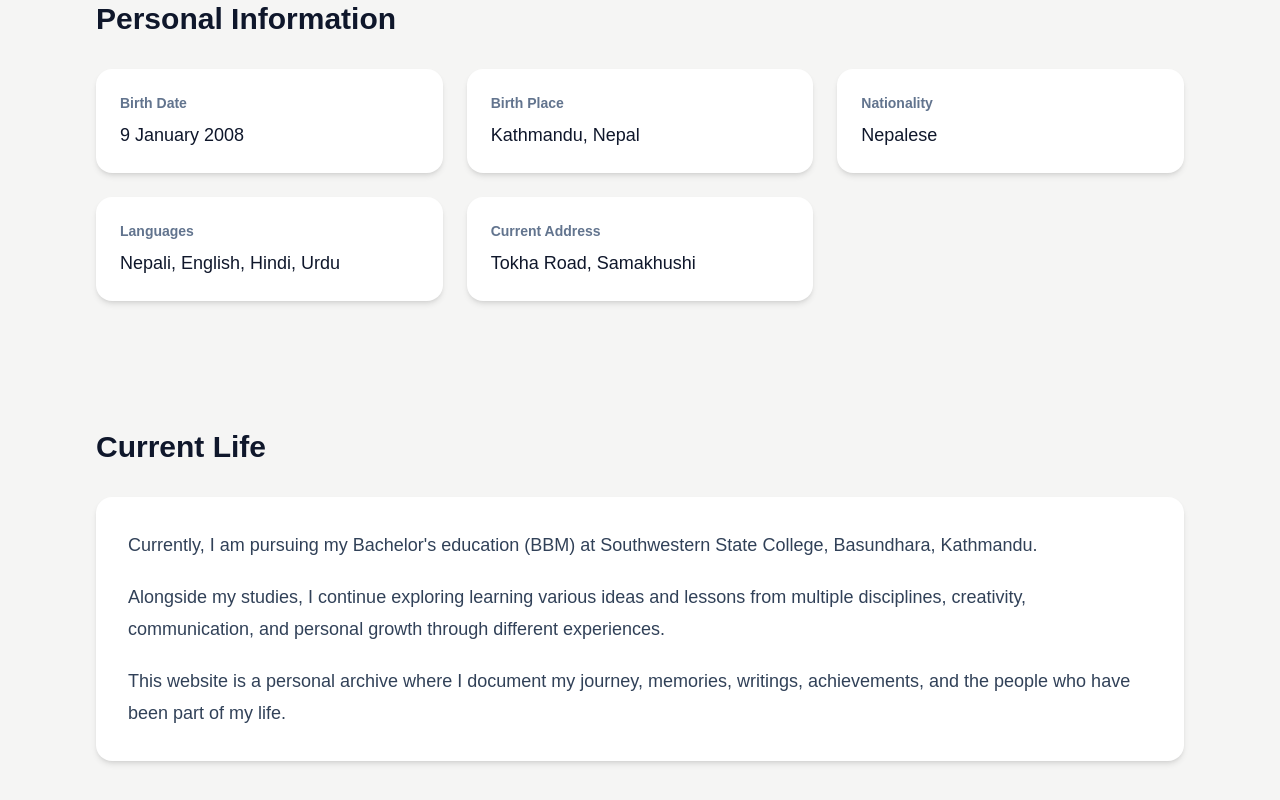
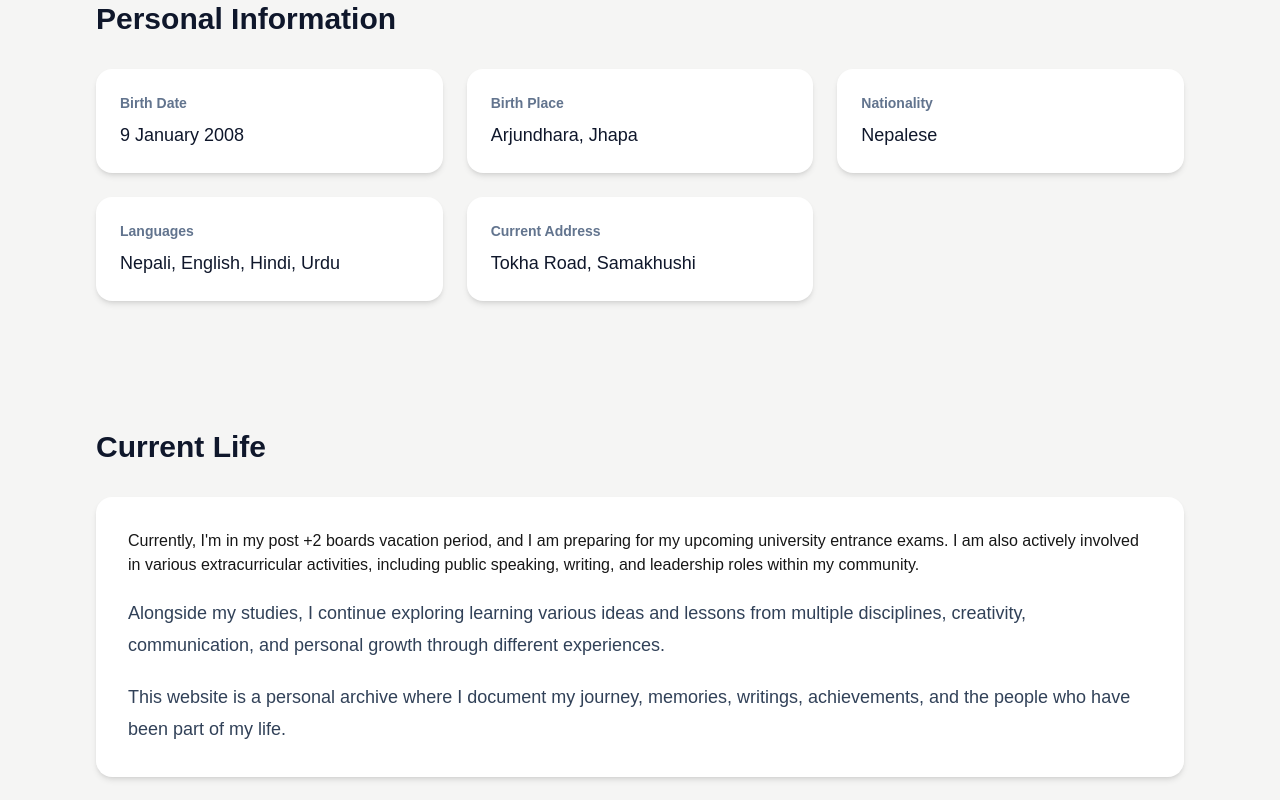
Before and after one commit to prashamghimire/portfolio, a Next.js app: page /about in a window 1280 px wide. Shown: the part 760-1560 px from the top of the page. Built offline with nearby package versions, Linux system fonts and the light colour scheme.

Commit message:
Updated current life and place of birth.

```diff
--- a/app/about/page.tsx
+++ b/app/about/page.tsx
@@ -81,7 +81,7 @@ export default function AboutPage() {
 
   <div className="bg-white rounded-2xl shadow-md p-6 hover:shadow-xl transition">
     <p className="text-sm font-semibold text-slate-500">Birth Place</p>
-    <p className="mt-2 text-lg font-medium text-slate-900">Kathmandu, Nepal</p>
+    <p className="mt-2 text-lg font-medium text-slate-900">Arjundhara, Jhapa</p>
   </div>
 
   <div className="bg-white rounded-2xl shadow-md p-6 hover:shadow-xl transition">
@@ -113,9 +113,9 @@ export default function AboutPage() {
   </h2>
 
   <div className="bg-white rounded-2xl shadow-md p-8">
+Currently, I'm in my post +2 boards vacation period, and I am preparing for my upcoming university entrance exams. I am also actively involved in various extracurricular activities, including public speaking, writing, and leadership roles within my community.
+    <p className="text-lg leading-8 text-slate-700">
 
-    <p className="text-lg leading-8 text-slate-700">
-      Currently, I am pursuing my Bachelor's education (BBM) at Southwestern State College, Basundhara, Kathmandu.
     </p>
 
     <p className="mt-5 text-lg leading-8 text-slate-700">
```
